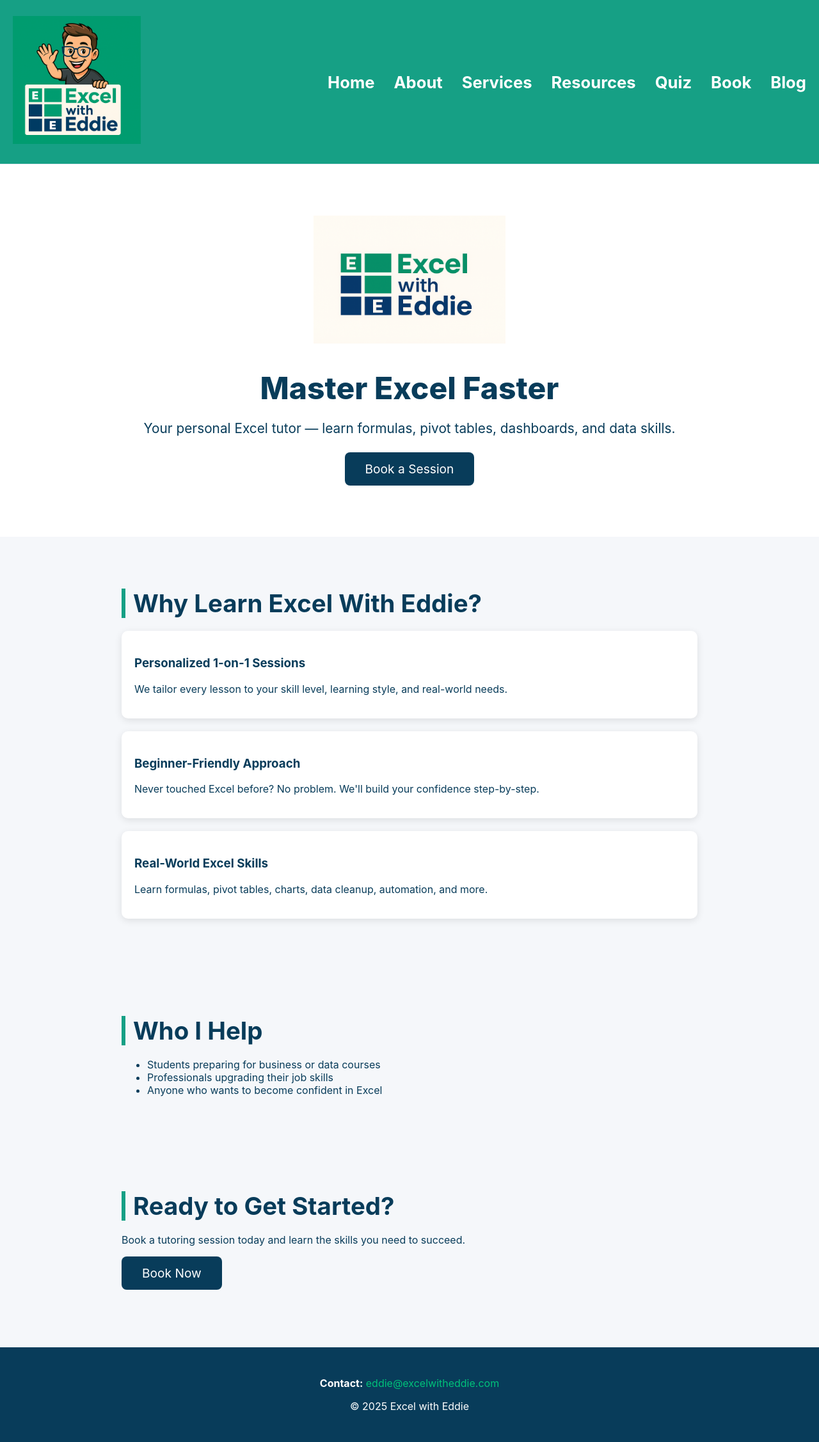
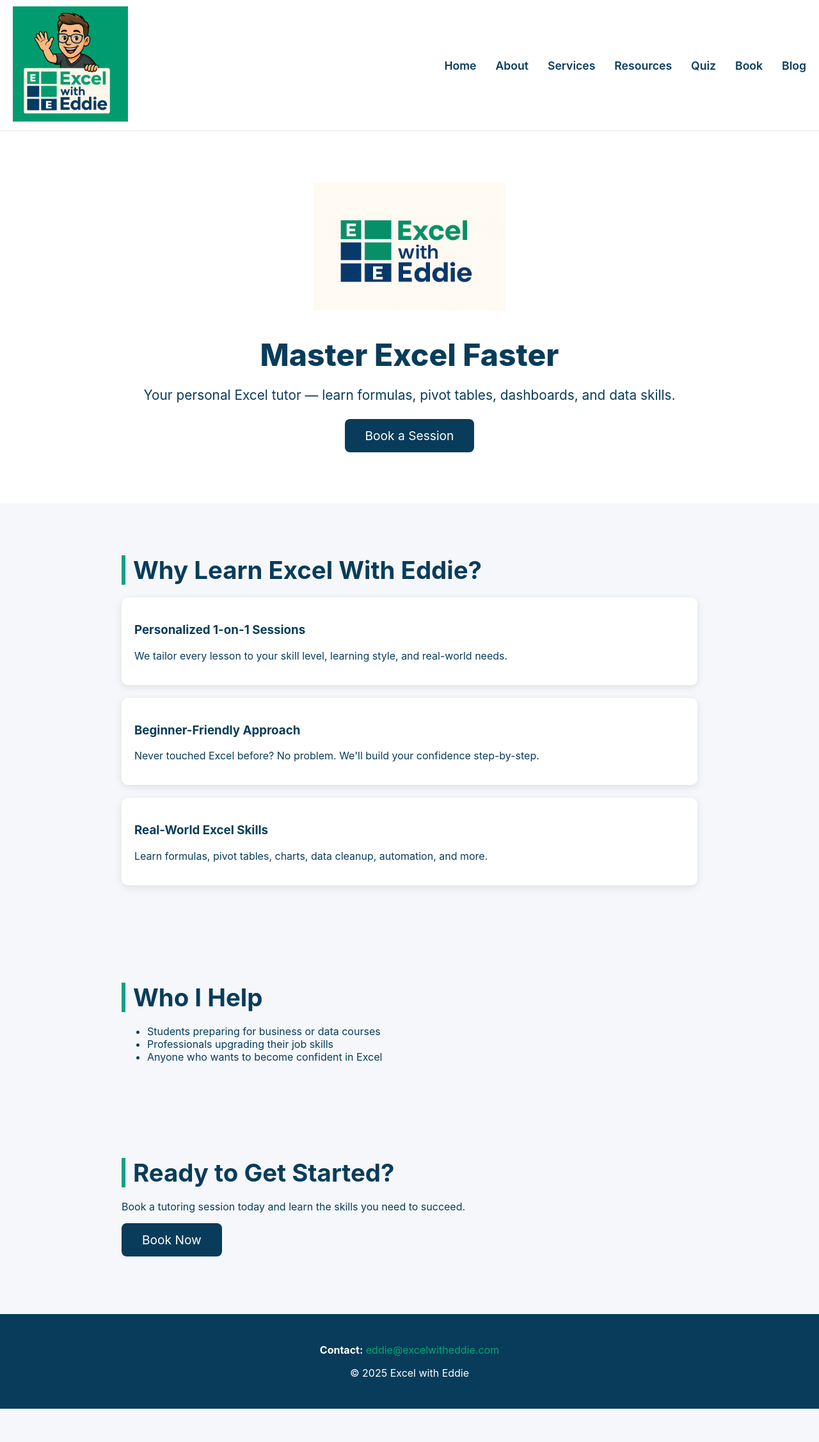
Before and after one commit to excelwitheddie/excel-with-eddie2, a Jekyll site: the page built from index.md, in a window 1280 px wide. Shown: the whole page at 64% size. Built offline with Jekyll 4.4.1, drawn with Linux system fonts in a browser that asks for light colours; after the commit the page ends 2202 px from its top, so only the background shows below that.

Commit message:
Update style.css

```diff
--- a/assets/css/style.css
+++ b/assets/css/style.css
@@ -1,63 +1,84 @@
-/* Excel with Eddie – Brand Styles */
-/* Sticky Header */
+/* =========================================================
+   Excel with Eddie – Optimized Global Styles
+   ========================================================= */
+
+/* ---------- Brand Variables ---------- */
+:root {
+  --brand-blue: #083c5a;
+  --brand-green: #00a870;
+  --brand-lightgreen: #16a085;
+  --brand-bg: #f5f7fa;
+  --text-color: #083c5a;
+  --white: #ffffff;
+}
+
+/* ---------- Global Reset ---------- */
+body {
+  font-family: "Inter", Arial, sans-serif;
+  margin: 0;
+  padding: 0;
+  background: var(--brand-bg);
+  color: var(--text-color);
+}
+
+img {
+  max-width: 100%;
+  height: auto;
+}
+
+/* =========================================================
+   HEADER (Sticky)
+   ========================================================= */
 .site-header {
   position: sticky;
   top: 0;
-  z-index: 9999;
-  background: #ffffff;
+  z-index: 1000 !important; /* lowered to prevent blocking footer */
+  background: var(--white);
   border-bottom: 1px solid #e2e8f0;
 }
 
-/* Header Inner */
 .header-inner {
   display: flex;
   align-items: center;
   justify-content: space-between;
-  padding: 15px 0;
+  padding: 10px 20px;
 }
 
 .header-logo {
-  height: 200px;       /* adjust the size */
+  height: 180px;  /* cleaner size */
   width: auto;
-  padding: 0;         /* remove extra white space */
   margin: 0;
+  padding: 0;
 }
 
-/* Reduce header height padding */
-header {
-  padding: 10px 20px !important;
-}
-
-
-/* Desktop Nav */
+/* Navigation */
 .main-nav {
   display: flex;
   gap: 30px;
 }
 
 .nav-item {
-  color: #083c5a;
+  color: var(--brand-blue);
   font-weight: 600;
   font-size: 1.1rem;
   text-decoration: none;
 }
 
 .nav-item:hover {
-  color: #083c5a;
+  color: var(--brand-green);
 }
 
-/* Mobile Menu Button */
+/* Mobile Navigation */
 .mobile-menu-btn {
   display: none;
   font-size: 2rem;
   cursor: pointer;
 }
 
-/* Mobile Nav */
 .mobile-nav {
   display: none;
   flex-direction: column;
-  background: white;
+  background: var(--white);
   padding: 20px;
   border-bottom: 1px solid #e2e8f0;
 }
@@ -70,14 +91,14 @@ header {
   padding: 12px 0;
   font-size: 1.2rem;
   text-decoration: none;
-  color: #083c5a;
+  color: var(--brand-blue);
 }
 
 .mobile-item:hover {
-  color: #00a870;
+  color: var(--brand-green);
 }
 
-/* Responsive */
+/* Responsive Header */
 @media (max-width: 768px) {
   .main-nav {
     display: none;
@@ -87,62 +108,37 @@ header {
   }
 }
 
-
-
-body {
-  font-family: "Inter", Arial, sans-serif;
-  margin: 0;
-  padding: 0;
-  background: #f5f7fa;
-  color: #083c5a;
-}
-
-/* HEADER */
-header.site-header {
-  background: #16a085;
-  padding: 20px;
-  text-align: center;
-}
-
-header.site-header a {
-  color: #ffffff;
-  text-decoration: none;
-  font-weight: 700;
-  font-size: 1.6rem;
-}
-
-/* Hero Section */
+/* =========================================================
+   HERO SECTION
+   ========================================================= */
 .hero {
-  background: white;
+  background: var(--white);
   text-align: center;
   padding: 80px 20px;
 }
 
-/* HERO LOGO SIZE */
 .hero-logo {
   display: block;
   margin: 0 auto 20px auto;
-  height: 200px;      /* adjust as desired */
+  height: 200px;
   width: auto;
 }
-
 
 .hero h1 {
   font-size: 3rem;
   font-weight: 800;
-  color: #083c5a;
   margin-bottom: 10px;
+  color: var(--brand-blue);
 }
 
 .hero p {
   font-size: 1.3rem;
-  color: #083c5a;
   margin-bottom: 25px;
 }
 
 .cta-btn {
-  background: #083c5a;
-  color: white;
+  background: var(--brand-blue);
+  color: var(--white);
   padding: 14px 32px;
   border-radius: 8px;
   text-decoration: none;
@@ -151,10 +147,12 @@ header.site-header a {
 }
 
 .cta-btn:hover {
-  background: #00a870;
+  background: var(--brand-green);
 }
 
-/* SECTIONS */
+/* =========================================================
+   GENERAL SECTION STYLES
+   ========================================================= */
 .section {
   padding: 50px 20px;
   max-width: 900px;
@@ -163,51 +161,40 @@ header.site-header a {
 
 .section h2 {
   font-size: 2.4rem;
-  border-left: 6px solid #16a085;
+  border-left: 6px solid var(--brand-lightgreen);
   padding-left: 12px;
   margin-bottom: 20px;
 }
 
 .card {
-  background: white;
+  background: var(--white);
   padding: 20px;
   border-radius: 10px;
   box-shadow: 0 3px 12px rgba(0,0,0,0.1);
   margin: 20px 0;
 }
-/* Blog Post Layout */
+
+/* =========================================================
+   BLOG
+   ========================================================= */
 .post-title {
   font-size: 2.2rem;
   margin-bottom: 15px;
-  color: #083c5a;
 }
 
 .post-content {
   line-height: 1.7;
   font-size: 1.15rem;
-  color: #083c5a;
 }
 
 .post-content h2 {
   margin-top: 30px;
   margin-bottom: 10px;
-  color: #083c5a;
 }
 
-/* FOOTER */
-.site-footer {
-  background: #083c5a;
-  color: white;
-  text-align: center;
-  padding: 30px;
-  margin-top: 40px;
-}
-
-.site-footer a {
-  color: #00c27a;
-  text-decoration: none;
-}
-/* Services Page Hero */
+/* =========================================================
+   SERVICES PAGE
+   ========================================================= */
 .services-hero {
   text-align: center;
   padding: 60px 20px 20px;
@@ -216,28 +203,25 @@ header.site-header a {
 .services-hero h1 {
   font-size: 2.8rem;
   margin-bottom: 10px;
-  color: #083c5a;
 }
 
 .services-hero p {
   font-size: 1.2rem;
-  color: #083c5a;
 }
 
-/* Services Grid */
+/* Grid */
 .services-grid {
   max-width: 1200px;
   margin: 40px auto;
   padding: 0 20px;
-
   display: grid;
   grid-template-columns: repeat(auto-fit, minmax(280px, 1fr));
   gap: 30px;
 }
 
-/* Service Card */
+/* Cards */
 .service-card {
-  background: #ffffff;
+  background: var(--white);
   border-radius: 14px;
   padding: 30px 25px;
   text-align: center;
@@ -250,47 +234,63 @@ header.site-header a {
   box-shadow: 0 8px 20px rgba(0,0,0,0.12);
 }
 
-.service-icon {
-  font-size: 3rem;
-  margin-bottom: 20px;
-}
-
 .service-card h2 {
   font-size: 1.6rem;
-  color: #083c5a;
   margin-bottom: 12px;
 }
 
 .service-card p {
-  color: #083c5a;
   font-size: 1.05rem;
   line-height: 1.5;
   margin-bottom: 20px;
 }
 
-/* Service Button */
 .service-btn {
-  background: #083c5a;
-  color: white;
-  text-decoration: none;
+  background: var(--brand-blue);
+  color: var(--white);
   padding: 12px 22px;
   border-radius: 8px;
-  font-size: 1.05rem;
   font-weight: 600;
+  text-decoration: none;
   display: inline-block;
 }
 
 .service-btn:hover {
-  background: #00a870;
+  background: var(--brand-green);
 }
+
 .service-icon-img {
   height: 70px;
   width: 70px;
-  margin: 0 auto 20px auto;
+  margin: 0 auto 20px;
   display: block;
-  filter: none !important;
 }
+
+/* SVG Tinting */
 img[src$=".svg"] {
-  stroke: #083c5a !important;
+  stroke: var(--brand-blue) !important;
   fill: transparent !important;
 }
+
+/* =========================================================
+   FOOTER
+   ========================================================= */
+.site-footer {
+  background: var(--brand-blue);
+  color: var(--white);
+  text-align: center;
+  padding: 30px;
+  margin-top: 40px;
+  position: relative;
+  z-index: 2000 !important; /* ensures footer links are clickable */
+}
+
+.site-footer a {
+  color: var(--brand-green);
+  text-decoration: none;
+}
+
+.footer-email {
+  cursor: pointer;
+  pointer-events: auto !important;
+}
```
